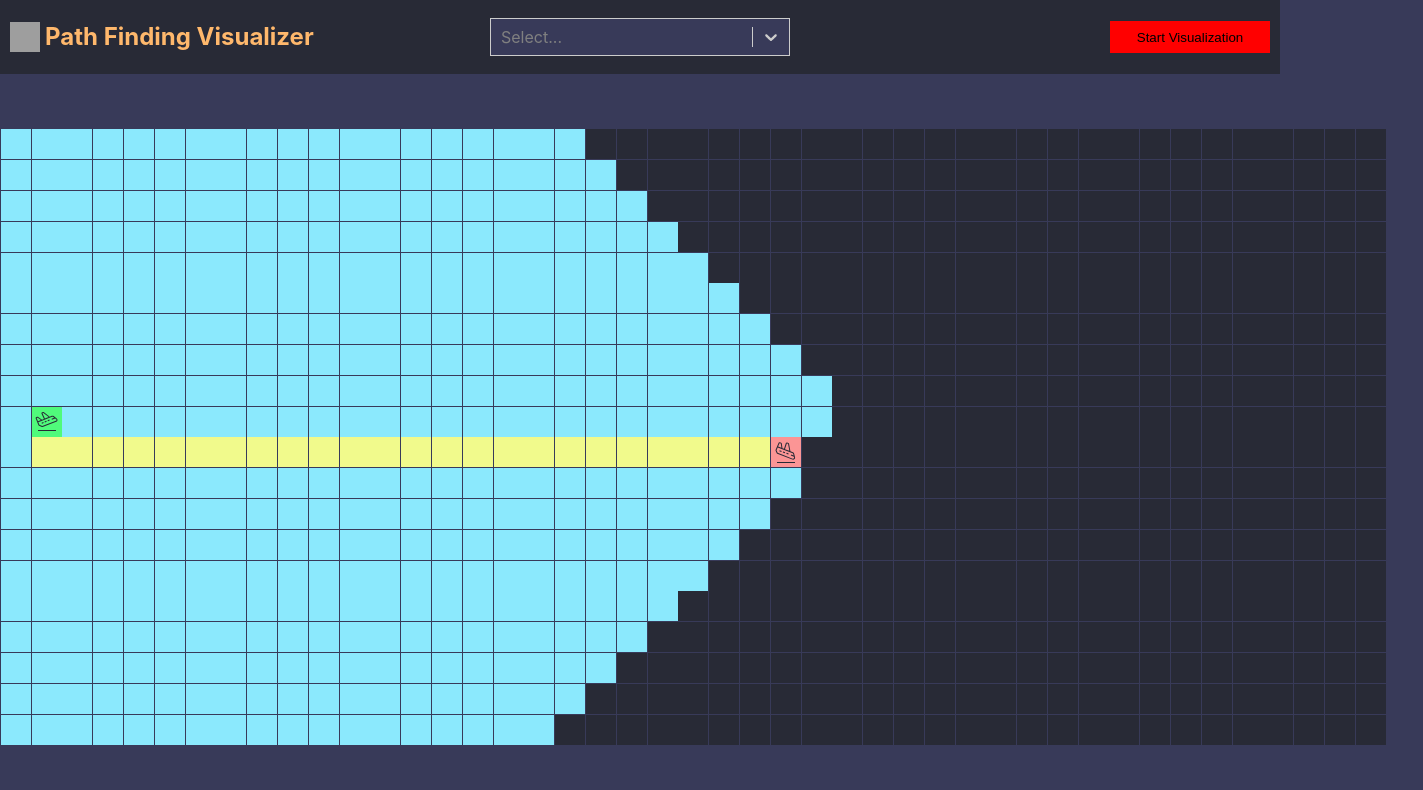
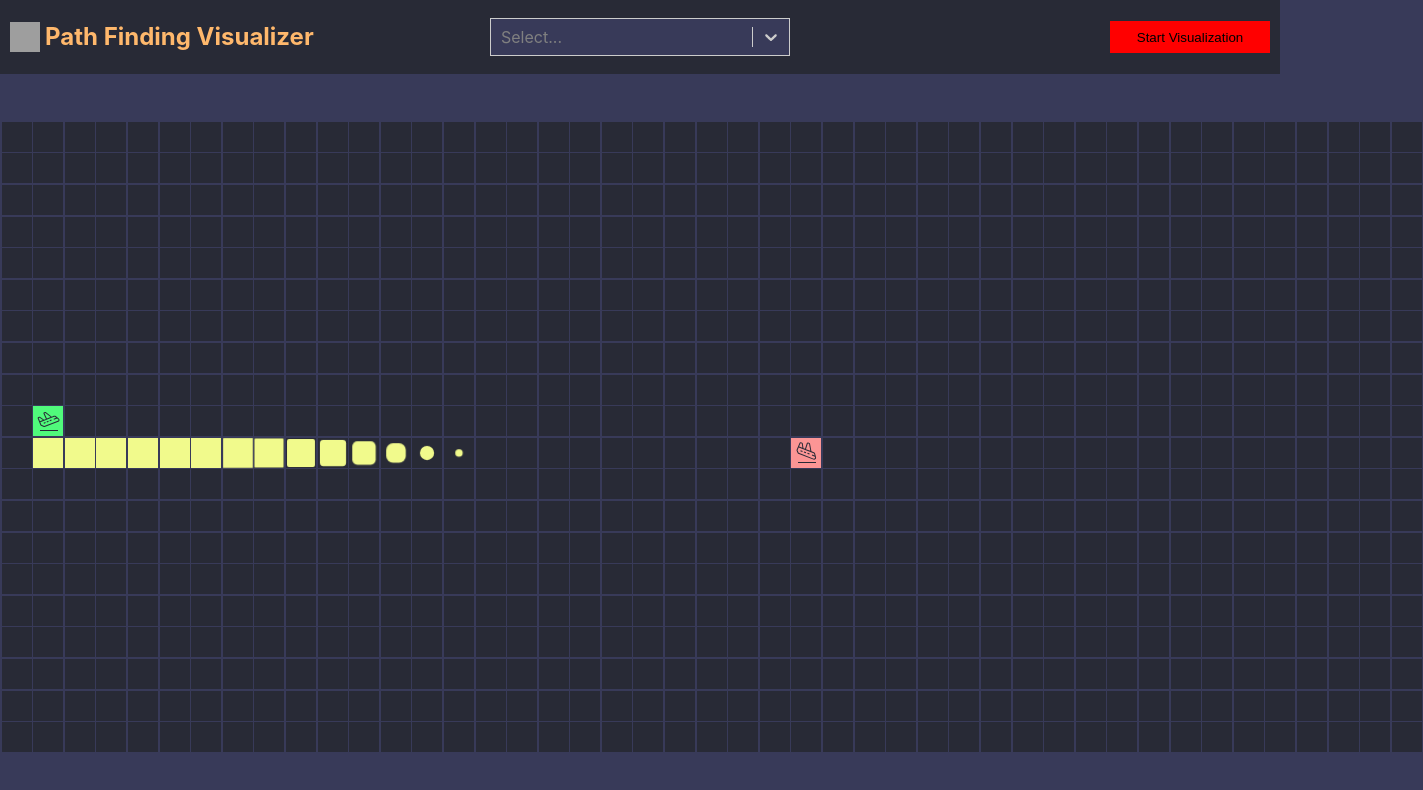
Before and after one commit to Raveen2001/Path-Finding-Visualizer, a React (Vite) app: page / in a window 1280 px wide. Shown: the top 790 px of the page, 1423 px wide, since content can reach past the window. Built offline with nearby package versions, Linux system fonts and the light colour scheme; grey boxes are pictures that could not be loaded.

Commit message:
added animations

```diff
--- a/src/algorithms/dijkstra.ts
+++ b/src/algorithms/dijkstra.ts
@@ -16,6 +16,7 @@ export const dijkstra = (
       const node = queue.shift() as NodeModel;
       if (node.id == endId) {
         let targetNode = node;
+        // targetNode.update(node);
         while (targetNode.previousNode != null) {
           path.push(targetNode);
           targetNode = targetNode.previousNode;
--- a/src/path-visualizer/node/Node.scss
+++ b/src/path-visualizer/node/Node.scss
@@ -1,17 +1,63 @@
 @use "/src/variables.scss" as *;
+
+@keyframes spread-effect {
+  0% {
+    border-radius: 100%;
+    transform: scale(0);
+    opacity: 0;
+  }
+
+  30% {
+    border-radius: 50%;
+    transform: scale(0.6);
+    background-color: $node-visited-animation-start-color;
+    opacity: 1;
+  }
+
+  60% {
+    border-radius: 10%;
+    transform: scale(1.1);
+    background-color: $node-visited-animation-end-color;
+  }
+
+  100% {
+    border-radius: 100%;
+    transform: scale(0);
+    background-color: $canvas-background-color;
+  }
+}
+
+@keyframes path {
+  0% {
+    border-radius: 100%;
+    transform: scale(0);
+  }
+
+  100% {
+    border-radius: 0%;
+    transform: scale(1);
+  }
+}
+
 .Node {
   width: 30px;
   height: 30px;
+  background-color: $canvas-background-color;
+
   .bg {
     width: 100%;
     height: 100%;
     display: flex;
     align-items: center;
     justify-content: center;
-    background-color: $canvas-background-color;
   }
-  .visited {
-    background-color: $node-visited-color;
+
+  .spread-animation {
+    animation: spread-effect 2s;
+  }
+
+  .path-animation {
+    animation: path 1s;
   }
 
   .start {
@@ -22,6 +68,14 @@
     background-color: $node-path-color !important;
   }
 
+  .path-icon {
+    visibility: hidden;
+  }
+
+  .show-icon {
+    animation: showhide 100ms;
+  }
+
   .end {
     background-color: $node-end-color !important;
   }
--- a/src/path-visualizer/node/Node.tsx
+++ b/src/path-visualizer/node/Node.tsx
@@ -3,6 +3,7 @@ import cn from "classnames";
 import { NodeModel } from "../../models/NodeModel";
 import { ReactComponent as StartIcon } from "../../assets/svg/start.svg";
 import { ReactComponent as EndIcon } from "../../assets/svg/finish.svg";
+import { ReactComponent as PathIcon } from "../../assets/svg/path-node.svg";
 import "./Node.scss";
 
 interface INode {
@@ -33,41 +34,41 @@ const Node: React.FC<INode> = ({
   onDragEnd,
 }) => {
   const nodeRef = useRef<HTMLDivElement>(null);
-  const [isFirstRender, setIsFirstRender] = useState<boolean>(true);
-
-  // useEffect(() => {
-  //   console.log(isFirstRender);
-  //   if (isFirstRender) return;
-  //   const isNodeVisited = Number.isFinite(node.distance);
-  //   if (isNodeVisited) {
-  //     nodeRef.current?.classList.add("visited");
-  //   } else {
-  //     nodeRef.current?.classList.remove("visited");
-  //   }
-  // }, [path.join(",")]);
 
   useEffect(() => {
-    if (node.id === 0) console.log("creating", isFirstRender);
+    // clear all animations
+    nodeRef.current?.classList.remove(
+      "path-node",
+      "spread-animation",
+      "path-animation"
+    );
+
     const isNodeVisited = Number.isFinite(node.distance);
-    nodeRef.current?.classList.remove("visited");
-    let timeoutId: number | undefined = undefined;
-    if (isNodeVisited) {
+    const timeoutIds: number[] = [];
+
+    if (isNodeVisited && !isStartNode && !isEndNode) {
       const time = node.animationLevel * 100;
-      timeoutId = setTimeout(() => {
-        nodeRef.current?.classList.add("visited");
+      let timeoutId = setTimeout(() => {
+        nodeRef.current?.classList.add("spread-animation");
+      }, time);
 
-        setIsFirstRender(false);
+      timeoutIds.push(timeoutId);
 
-        console.log("first render completed");
-      }, time);
-    } else {
-      setIsFirstRender(false);
+      if (path.includes(node)) {
+        const timeForSpreadAnimation =
+          path[path.length - 1].animationLevel * 100 + 1500;
+        const pathTime = timeForSpreadAnimation + node.animationLevel * 100;
+
+        let timeoutId = setTimeout(() => {
+          nodeRef.current?.classList.add("path-node", "path-animation");
+        }, pathTime);
+
+        timeoutIds.push(timeoutId);
+      }
     }
 
     return () => {
-      if (node.id === 0) console.log("destroying");
-      clearTimeout(timeoutId);
-      setIsFirstRender(true);
+      timeoutIds.map((id) => clearTimeout(id));
     };
   }, [path.join(",")]);
 
@@ -82,8 +83,6 @@ const Node: React.FC<INode> = ({
     >
       <div
         className={cn("bg", {
-          // visited: Number.isFinite(node.distance),
-          "path-node": path.includes(node),
           wall: node.isWall,
           end: isEndNode,
           start: isStartNode,
--- a/src/variables.scss
+++ b/src/variables.scss
@@ -5,16 +5,16 @@ $background-color: #383a59;
 // canvas
 $columns: 45;
 $rows: 20;
-$gap: 0.05rem;
+$gap: 0.1rem;
 $canvas-background-color: #282a36;
 
 // node
 $node-end-color: #fb9595;
 $node-start-color: #50fa7b;
-$node-visited-color: #8be9fd;
 $node-path-color: #f1fa8c;
 $node-wall-color: #ffb86c;
-
+$node-visited-animation-start-color: #32f477;
+$node-visited-animation-end-color: #fb9595;
 // top-menu
 $top-menu-height: 4rem;
 $top-menu-color: #282a36;
```
Also changed, not shown: src/assets/svg/path-node.svg (added).
